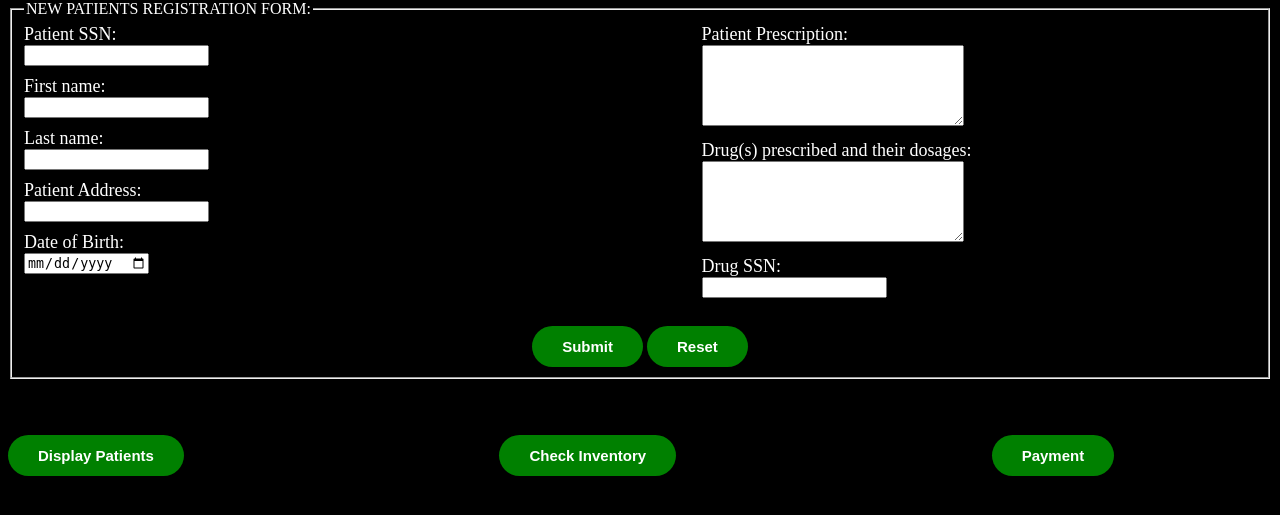
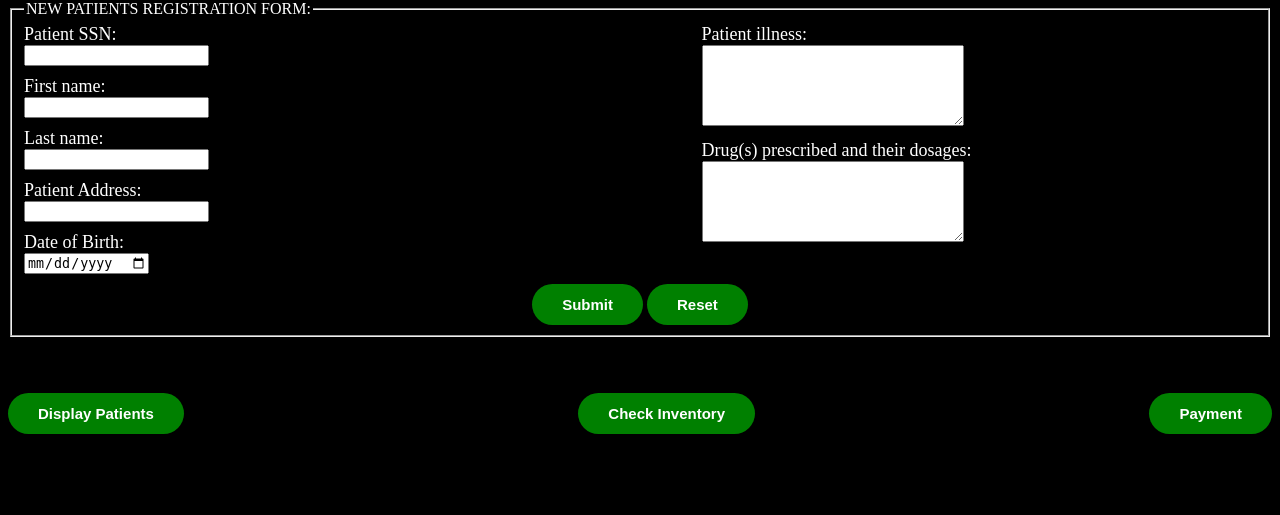
Before and after one commit to NgenoMark/Drug-Dispensing-Tool, a PHP site: page /newpatient.php in a window 1280 px wide. Shown: the part 141-656 px from the top of the page. Run offline with PHP 8.4, Linux system fonts and the light colour scheme.

Commit message:
update on entry for new patient entery . new colum

```diff
--- a/MePage/newpatient.php
+++ b/MePage/newpatient.php
@@ -139,8 +139,8 @@
 
                     <div class="form-column">
                         <div class="form-row">
-                            <label for="prescription" class="form-label">Patient Prescription:</label><br>
-                            <textarea name="pres" rows="5" cols="30"></textarea><br>
+                            <label for="illness" class="form-label">Patient illness:</label><br>
+                            <textarea name="illness" rows="5" cols="30"></textarea><br>
                         </div>
 
                         <div class="form-row">
@@ -148,10 +148,10 @@
                             <textarea name="drugp" rows="5" cols="30"></textarea><br>
                         </div>
 
-                        <div class="form-row">
+                        <!-- <div class="form-row">
                             <label for="drug" class="form-label">Drug SSN:</label><br>
                             <input type="text" id="drug" name="drug"><br><br>
-                        </div>
+                        </div> -->
                     </div>
                 </div>
 
@@ -177,13 +177,13 @@
                 window.location.href = "inventory.php" ;
             }
         </script>
-        <button class = "button" onclick = "redirectToPayment()"> Payment</button> <br>
+        <button class="button" onclick="redirectToPayment()">Payment</button>
         <script>
-            function redirectToPayment(){
-                alert("Redirecting you to PayPal");
-                window.location.href = "";
+            function redirectToPayment() {
+                 window.open("https://www.paypal.com/signin", "_blank");
             }
         </script>
+
         </div>
 
     </body>
```
